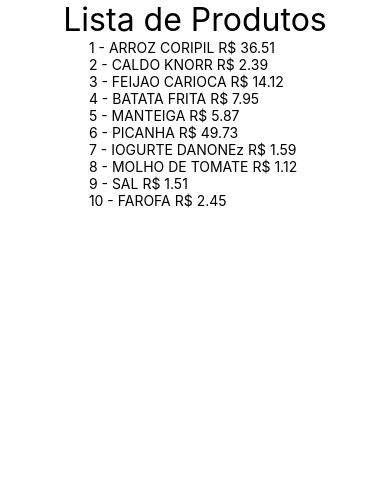
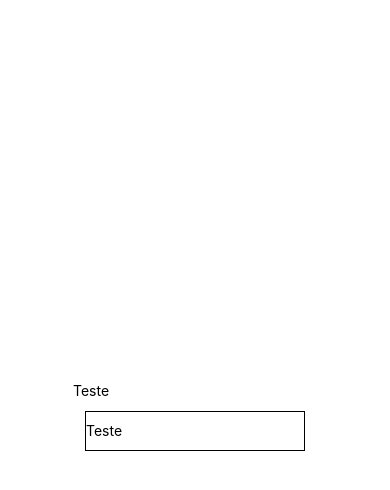
Before and after one commit to NelinhoHIL/Exercicios1, a React Native app: screen / in a window 390 px wide. Shown: the top 490 px of the page. Built offline with nearby package versions, Linux system fonts and the light colour scheme.

Commit message:
Trabalhando com textinput

```diff
--- a/package.json
+++ b/package.json
@@ -1,5 +1,5 @@
 {
-  "name": "exericios",
+  "name": "exercicios",
   "version": "0.0.1",
   "private": true,
   "scripts": {
--- a/src/App.js
+++ b/src/App.js
@@ -1,13 +1,13 @@
 import React, {Component} from 'react';
 import {Text, View, StyleSheet} from 'react-native';
 
-import ListaProdutos from './componentes/lista/ListaProdutos';
+import DigiteSeuNome from './componentes/DigiteSeuNome';
 
 export default class App extends Component {
   render() {
     return (
       <View style={estilos.container}>
-        <ListaProdutos />
+        <DigiteSeuNome />
       </View>
     );
   }
--- /dev/null
+++ b/src/componentes/DigiteSeuNome.js
@@ -0,0 +1,22 @@
+import React, { useState } from 'react'
+import {Text, View, TextInput } from 'react-native'
+import Padrao from '../estilo/Padrao';
+
+export default props => {
+
+    const [nome, setNome] = useState('Teste')
+
+    return (
+        <>
+            <View>
+                <Text>{nome}</Text>
+                <TextInput
+                    style={Padrao.input}
+                    placeholder="Digite Seu Nome"
+                    value={nome}
+                    onChangeText={nome => setNome(nome)}
+                />
+            </View>
+        </>
+    )
+}
--- a/src/estilo/Padrao.js
+++ b/src/estilo/Padrao.js
@@ -12,5 +12,10 @@
     },
     txtG:{
         fontSize: 32
-    }
+    },
+    input: {
+        height: 40,
+        margin: 12,
+        borderWidth: 1,
+    },
 })
```
